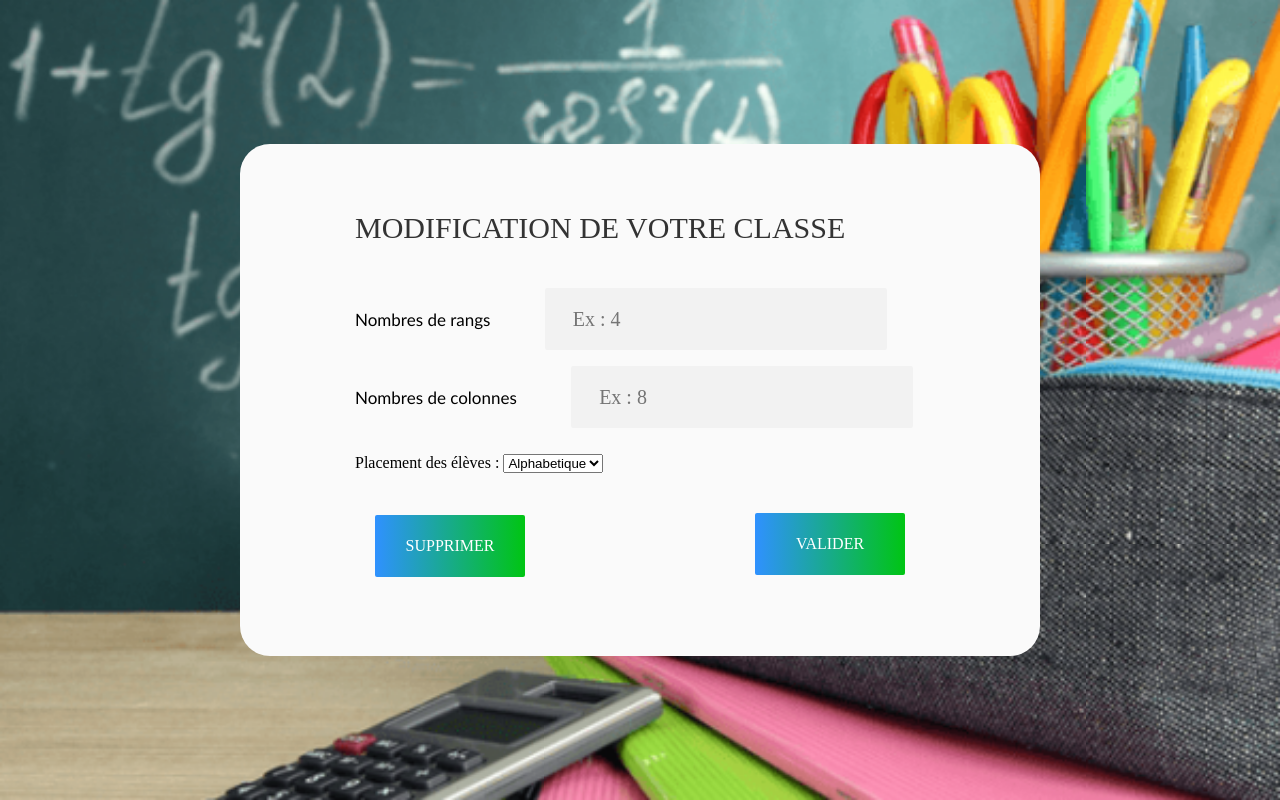
After one commit to panda1936/PJT, a PHP site: page /page_modif.html in a window 1280 px wide. The commit adds this page. Run offline with PHP 8.4, Linux system fonts and the light colour scheme.

Commit message:
page modif

```diff
--- /dev/null
+++ b/Affichage/page_modif.html
@@ -0,0 +1,66 @@
+<!DOCTYPE html>
+<html>
+	<head>
+		<title>Modification de la classe</title>
+		<meta charset="UTF-8">
+		<meta name="viewport" content="width=device-width, initial-scale=1">
+
+		<link rel="stylesheet" href="style/style.css" media="screen" type="text/css" />
+	</head>
+
+	<body>
+
+		<div class="formulaire">
+			<div class="boite_formulaire">
+				<form action="" method="post"> <!-- On envoie les reponses du formulaire dans PageValidation.html-->
+					<span class="titre">
+						Modification de votre classe
+					</span>
+
+
+
+
+					<div class="placement_case">
+						<span class="police_formulaire">Nombres de rangs </span>
+						<input type="number" min="0" max="10"class="case_a_remplir" type="text" name="rang" placeholder="Ex : 4" required>
+					</div>
+
+					<div class="placement_case">
+						<span class="police_formulaire">Nombres de colonnes </span>
+						<input type="number" min="0" max="10"class="case_a_remplir" type="text" name="colonne" placeholder="Ex : 8" required>
+					</div>
+
+
+
+					<label for="placement">
+						Placement des élèves :
+                        <select id="placement" name="placement">
+                            <option value="Alphabetique">Alphabetique</option>
+                            <option value="Aléatoire">Aléatoire</option>
+                        </select>
+                    </label>
+
+
+
+
+						<div class="classe_bouton">
+							<div class="degrade"></div>
+							<button class="taille_bouton">
+								Valider
+							</button>
+						</div>
+
+						<div class="classe_bouton_supp">
+							<div class="degrade"></div>
+							<button class="taille_bouton">
+								Supprimer
+							</button>
+						</div>
+
+				</form>
+			</div>
+
+
+		</div>
+	</body>
+</html>
--- a/Affichage/style/style.css
+++ b/Affichage/style/style.css
@@ -12,7 +12,6 @@ body, html {
   background-attachment:fixed;
   background-repeat: no-repeat;
   background-size: cover;
-
 
 }
 
@@ -106,6 +105,9 @@ button:hover {
 
 }
 
+
+
+
 #avatar{
   font-family: Gill Sans;
   font-size: 17px;
@@ -169,7 +171,23 @@ textarea.case_a_remplir {
   border-radius: 2px;
   overflow: hidden;
   width: 150px;
+}
 
+
+.classe_bouton_supp
+{
+  display: block;
+  position: relative;
+  top : -20px;
+  left : 20px;
+  z-index: 1;
+  border-radius: 2px;
+  overflow: hidden;
+  width: 150px;
+}
+
+.classe_bouton_supp:hover .degrade {
+  left: 0;
 }
 
 .classe_bouton:hover .degrade {
@@ -210,6 +228,4 @@ textarea.case_a_remplir {
   color: #fff;
   line-height: 1.2;
   text-transform: uppercase;
-
-
 }
--- a/Model/global.php
+++ b/Model/global.php
@@ -5,7 +5,7 @@ header('Content-type: text/html; charset=UTF-8');
 
 function connect(){
 	try{
-		$bdd = new PDO('mysql:host=localhost;dbname=global;charset=utf8','root','');
+		$bdd = new PDO('mysql:host=localhost;dbname=global;charset=utf8','root','root');
 	}
 	catch(PDOException $e){
 		die('Erreur : '.$e->getMessage());
--- a/Page Principale/Principale.php
+++ b/Page Principale/Principale.php
@@ -59,7 +59,7 @@
 
         <table>
         <?php
-            $pdo = new PDO('mysql:host=localhost;dbname=global', 'root', '', array(PDO::ATTR_ERRMODE=>PDO::ERRMODE_EXCEPTION));
+            $pdo = new PDO('mysql:host=localhost;dbname=global', 'root', 'root', array(PDO::ATTR_ERRMODE=>PDO::ERRMODE_EXCEPTION));
 
             $idEleve = 0;
             $bavardage = 0;
--- a/Principale/Principale1.php
+++ b/Principale/Principale1.php
@@ -56,7 +56,7 @@
 
         <table>
         <?php
-            $pdo = new PDO('mysql:host=localhost;dbname=global', 'root', '', array(PDO::ATTR_ERRMODE=>PDO::ERRMODE_EXCEPTION));
+            $pdo = new PDO('mysql:host=localhost;dbname=global', 'root', 'root', array(PDO::ATTR_ERRMODE=>PDO::ERRMODE_EXCEPTION));
 
             $idEleve = 0;
             $bavardage = 0;
```
